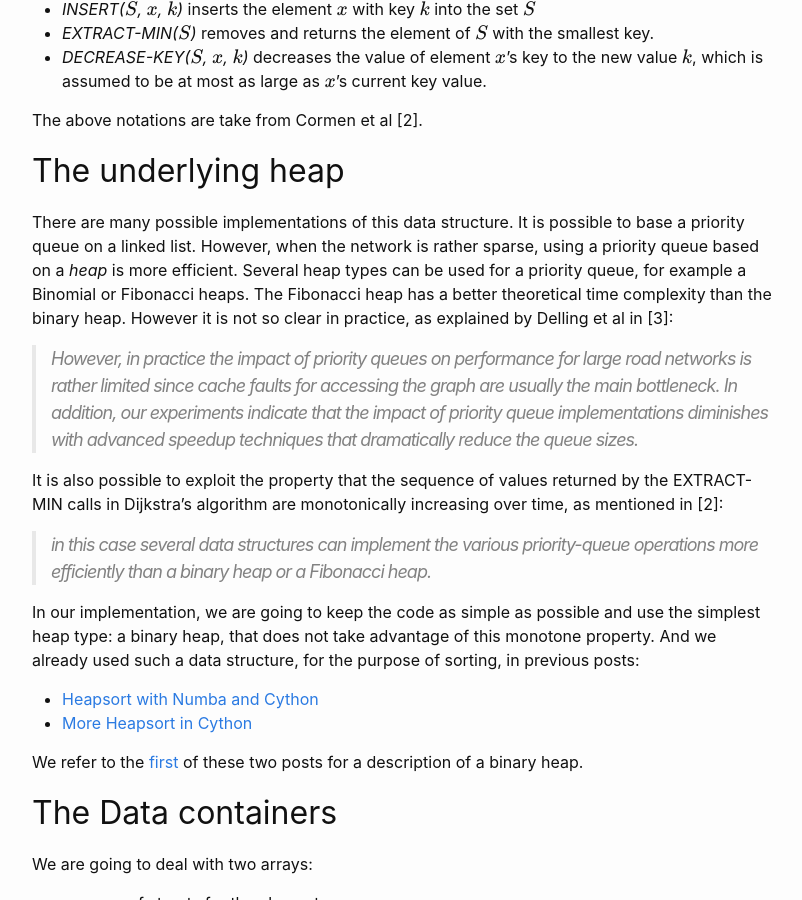
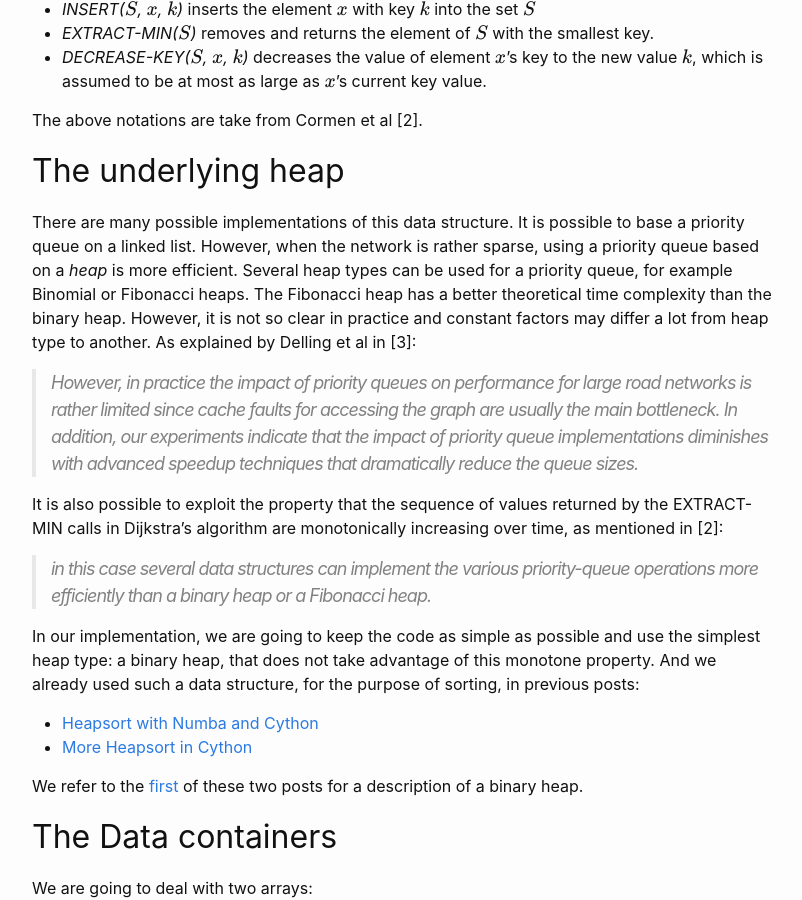
Before and after one commit to aetperf/aetperf.github.io, a Jekyll site: the page built from _posts/2022-11-22-A-Cython-implementation-of-a-min-priority-queue.md, in a window 1280 px wide and 900 px high, scrolled down 1163 px. Shown: the whole window, without its empty margins (238-1040 px from the left). Built offline with Jekyll 4.4.1, drawn with Linux system fonts in a browser that asks for light colours; formulas are drawn with MathJax 3; comment, search, counter and statistics services are not loaded.

Commit message:
small update

```diff
--- a/_posts/2022-11-22-A-Cython-implementation-of-a-min-priority-queue.md
+++ b/_posts/2022-11-22-A-Cython-implementation-of-a-min-priority-queue.md
@@ -36,7 +36,7 @@
 
 ## The underlying heap
 
-There are many possible implementations of this data structure. It is possible to base a priority queue on a linked list. However, when the network is rather sparse, using a priority queue based on a *heap* is more efficient. Several heap types can be used for a priority queue, for example a Binomial or Fibonacci heaps. The Fibonacci heap has a better theoretical time complexity than the binary heap. However it is not so clear in practice, as explained by Delling et al in [3]:
+There are many possible implementations of this data structure. It is possible to base a priority queue on a linked list. However, when the network is rather sparse, using a priority queue based on a *heap* is more efficient. Several heap types can be used for a priority queue, for example Binomial or Fibonacci heaps. The Fibonacci heap has a better theoretical time complexity than the binary heap. However, it is not so clear in practice and constant factors may differ a lot from heap type to another. As explained by Delling et al in [3]:
 
 > However, in practice the impact of priority queues on performance for large road networks is rather limited since cache faults for accessing the graph are usually the main bottleneck. In addition, our experiments indicate that the impact of priority queue implementations diminishes with advanced speedup techniques that dramatically reduce the queue sizes.
 
```
